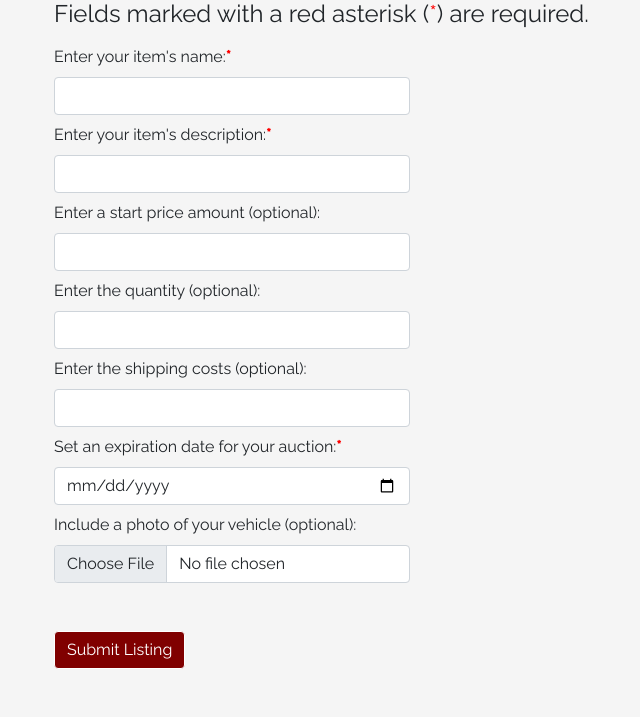
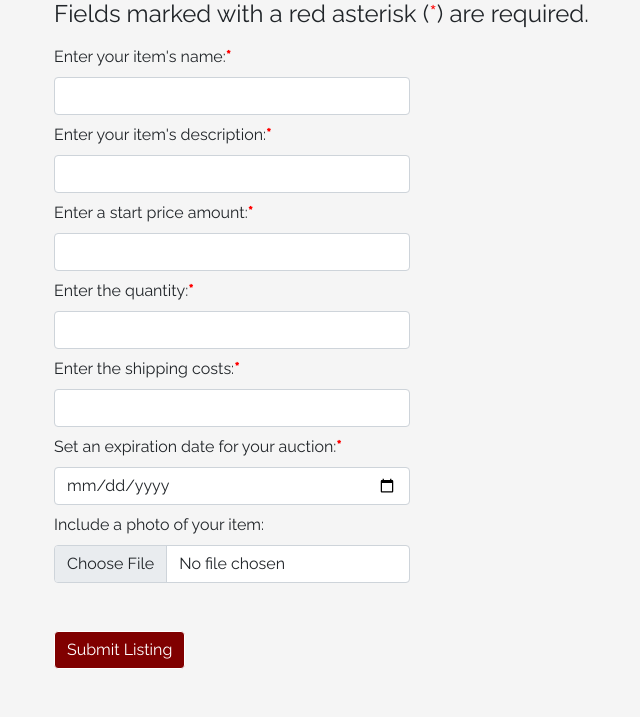
Before and after one commit to liangjunchen88/Full-Stack-Auction-Site, a Flask app: template AuctionSIte/templates/submit_listing.j2 in a window 1280 px wide. Shown: the part 220-937 px from the top of the page, without its empty margins (28-668 px from the left). Run offline with Flask 2, Linux system fonts and the light colour scheme; the template is opened without the code that fills it, so the values that code supplies are empty.

Commit message:
front end minor change

```diff
--- a/AuctionSIte/templates/submit_listing.j2
+++ b/AuctionSIte/templates/submit_listing.j2
@@ -25,19 +25,19 @@
         </div>
         <div class="row mt-2">
             <div class="col-4">
-                <label for="startPrice" class="form-label">Enter a start price amount (optional):</label>
+                <label for="startPrice" class="form-label">Enter a start price amount:<strong style='color:red;font-size:'>*</strong></label>
                 <input type="number" class="form-control" id="startPrice" name="startPrice">
             </div>
         </div>
         <div class="row mt-2">
             <div class="col-4">
-                <label for="quantity" class="form-label">Enter the quantity (optional):</label>
+                <label for="quantity" class="form-label">Enter the quantity:<strong style='color:red;font-size:'>*</strong></label>
                 <input type="number" class="form-control" id="quantity" name="quantity">
             </div>
         </div>
         <div class="row mt-2">
             <div class="col-4">
-                <label for="shippingCosts" class="form-label">Enter the shipping costs (optional):</label>
+                <label for="shippingCosts" class="form-label">Enter the shipping costs:<strong style='color:red;font-size:'>*</strong></label>
                 <input type="number" class="form-control" id="shippingCosts" name="shippingCosts">
             </div>
         </div>
@@ -49,7 +49,7 @@
         </div>
         <div class="row mt-2">
             <div class="col-4">
-                <label for="photo" class="form-label">Include a photo of your vehicle (optional):</label>
+                <label for="photo" class="form-label">Include a photo of your item:</label>
                 <input class="form-control" type="file" id="photo" name="photo" accept="image/*">
             </div>
         </div>
```
